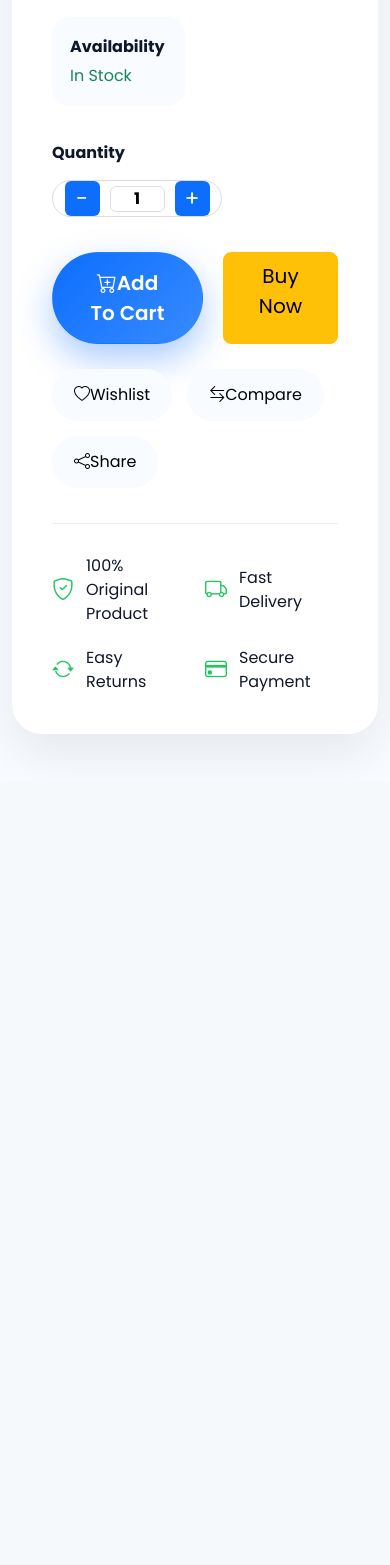
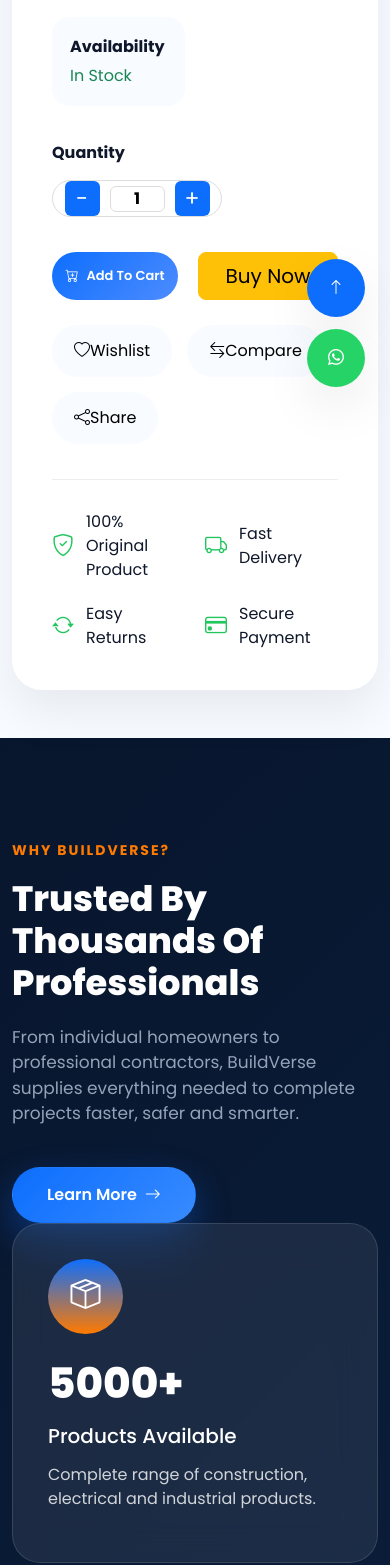
Before and after one commit to mshayar-git-hub/tool-shop-pro, a React (Vite) app in the folder frontend/faras/: page /products/1 in a window 390 px wide. Shown: the part 432-1997 px from the top of the page. Before the commit the page ends 1214 px from the top, so only its background shows below. Built offline with nearby package versions, Linux system fonts and the light colour scheme; no server answers.

Commit message:
single page of product

```diff
--- a/frontend/faras/src/components/Footer.jsx
+++ b/frontend/faras/src/components/Footer.jsx
@@ -59,7 +59,7 @@
 
                         {/* <!-- Contact --> */}
 
-                        <div className="col-lg-3">
+                        <div className="col-lg-3" id='contact'>
                             <h5>Contact </h5>
 
                             <ul className="contact-info">
--- a/frontend/faras/src/components/Navbar.jsx
+++ b/frontend/faras/src/components/Navbar.jsx
@@ -40,11 +40,19 @@
                             </li>
 
                             <li className="nav-item">
-                                <a className="nav-link" href="#">About</a>
+                                <button className="nav-link" href="#" onClick={() => {
+                                    document.getElementById("about")?.scrollIntoView({
+                                        behavior: "smooth",
+                                    });
+                                }}>About</button>
                             </li>
 
                             <li className="nav-item">
-                                <a className="nav-link" href="#">Contact</a>
+                                <button className="nav-link" href="#" onClick={() => {
+                                    document.getElementById("contact")?.scrollIntoView({
+                                        behavior: "smooth",
+                                    });
+                                }}>Contact</button>
                             </li>
                         </ul>
 
--- a/frontend/faras/src/components/ProductList.jsx
+++ b/frontend/faras/src/components/ProductList.jsx
@@ -91,6 +91,7 @@
                                                     <h4>{product.price}</h4>
                                                     {/* <del>$229</del> */}
                                                 </div>
+                                            </Link>
 
                                                 {/* <div className="stock in-stock">
                                         <i className="bi bi-check-circle-fill"></i>
@@ -101,7 +102,6 @@
                                                     <i className="bi bi-cart-plus"></i>
                                                     Add To Cart
                                                 </button>
-                                            </Link>
                                         </div>
                                     </div>
                                 </div>
--- a/frontend/faras/src/components/SingleProduct.jsx
+++ b/frontend/faras/src/components/SingleProduct.jsx
@@ -1,12 +1,17 @@
-import React, { useState, useEffect } from 'react'
+import React, { useState, useEffect , useContext} from 'react'
 import { useParams } from 'react-router-dom';
 import api from './api/api';
+import { CartContext } from '../context/CartContext';
+
 
 
 const SingleProduct = () => {
 
     const { id } = useParams();
     const [product, setProduct] = useState({});
+    const {addToCart,UpdateCart} = useContext(CartContext)
+    const [quantity,setQuantity] = useState(1)
+
 
     useEffect(
         () => {
@@ -19,7 +24,6 @@
                 })
         }, [id]
     );
-
 
     return (
         <>
@@ -108,18 +112,30 @@
                                 {/* <!-- Quantity --> */}
                                 <div className="quantity-wrapper">
                                     <label> Quantity </label>
-                                    <div className="quantity-box">
-                                        <button className="qty-minus">- </button>
-                                        <input
-                                            type="text"
-                                            value="1"
-                                            readOnly />
-                                        <button className="qty-plus"> +</button>
+                                    <div className="col-md-3">
+                                        <div className="quantity-box">
+                                            <button onClick={() => setQuantity(quantity > 1 ? quantity - 1 : 1)}>
+                                                -
+                                            </button>
+
+                                            <input
+                                                type="text"
+                                                value={quantity}
+                                                readOnly
+                                            />
+
+                                            <button onClick={() => setQuantity(quantity + 1)}>
+                                                +
+                                            </button>
+                                        </div>
                                     </div>
                                 </div>
                                 {/* <!-- Buttons --> */}
                                 <div className="product-buttons">
-                                    <a href="#"  className="btn btn-shop btn-lg"><i className="bi bi-cart-plus"></i>Add To Cart</a>
+                                    <button onClick={() => addToCart(product)} className="btn add-cart">
+                                        <i className="bi bi-cart-plus"></i>
+                                        Add To Cart
+                                    </button>
                                     <a href="#" className="btn btn-warning btn-lg"> Buy Now</a>
                                 </div>
                                 <div className="secondary-buttons">
--- a/frontend/faras/src/components/WhyFaras.jsx
+++ b/frontend/faras/src/components/WhyFaras.jsx
@@ -3,7 +3,7 @@
 const WhyFaras = () => {
     return (
         <>
-            <section className="advantage-section">
+            <section className="advantage-section" id='about'>
 
                 <div className="container">
 
--- a/frontend/faras/src/pages/SingleProductPage.jsx
+++ b/frontend/faras/src/pages/SingleProductPage.jsx
@@ -1,6 +1,8 @@
 import React from 'react'
 import SingleProduct from '../components/SingleProduct'
 import Navbar from '../components/Navbar'
+import WhyFaras from '../components/WhyFaras'
+import Footer from '../components/Footer'
 
 const SingleProductPage = () => {
   return (
@@ -9,6 +11,8 @@
         <br/>
         <br/>
         <SingleProduct/>
+        <WhyFaras/>
+        <Footer/>
     </>
   )
 }
```
Also changed, not shown: 1 other file (tests, documents, lock files or other folders).
